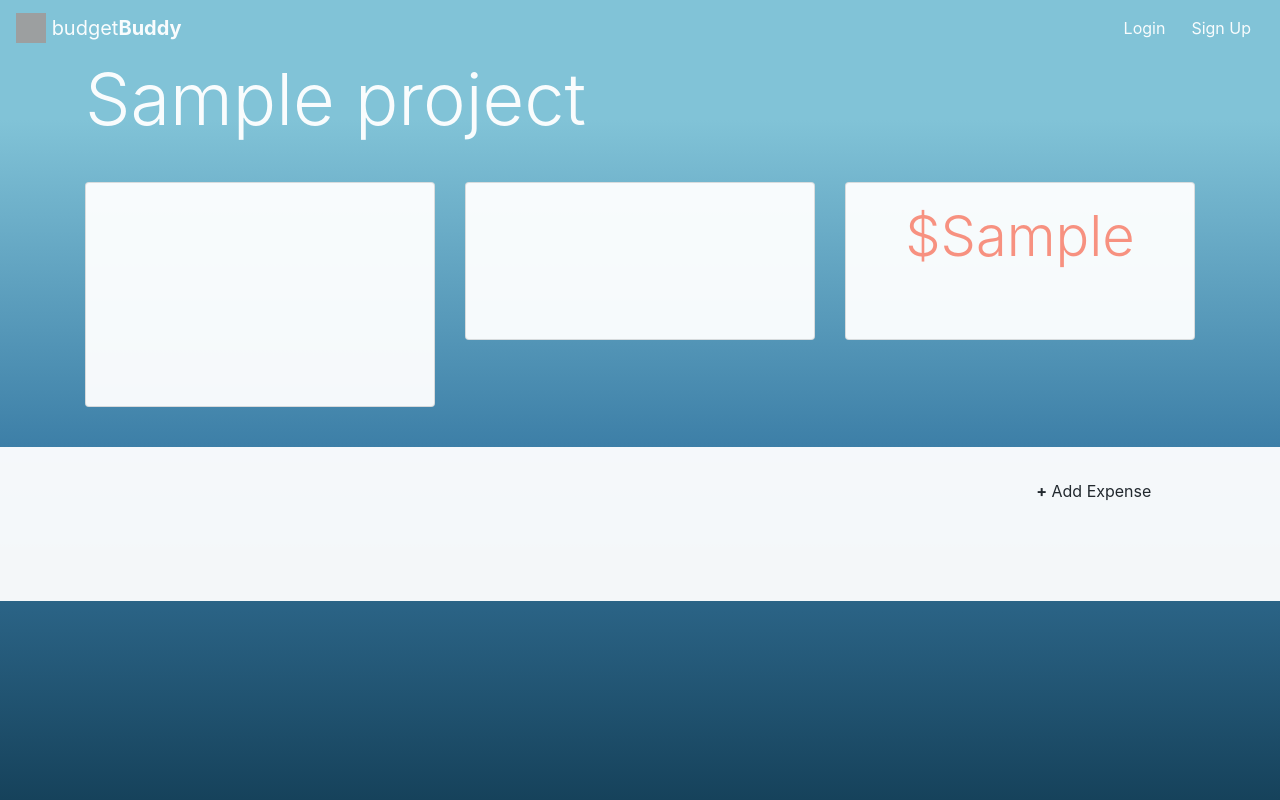
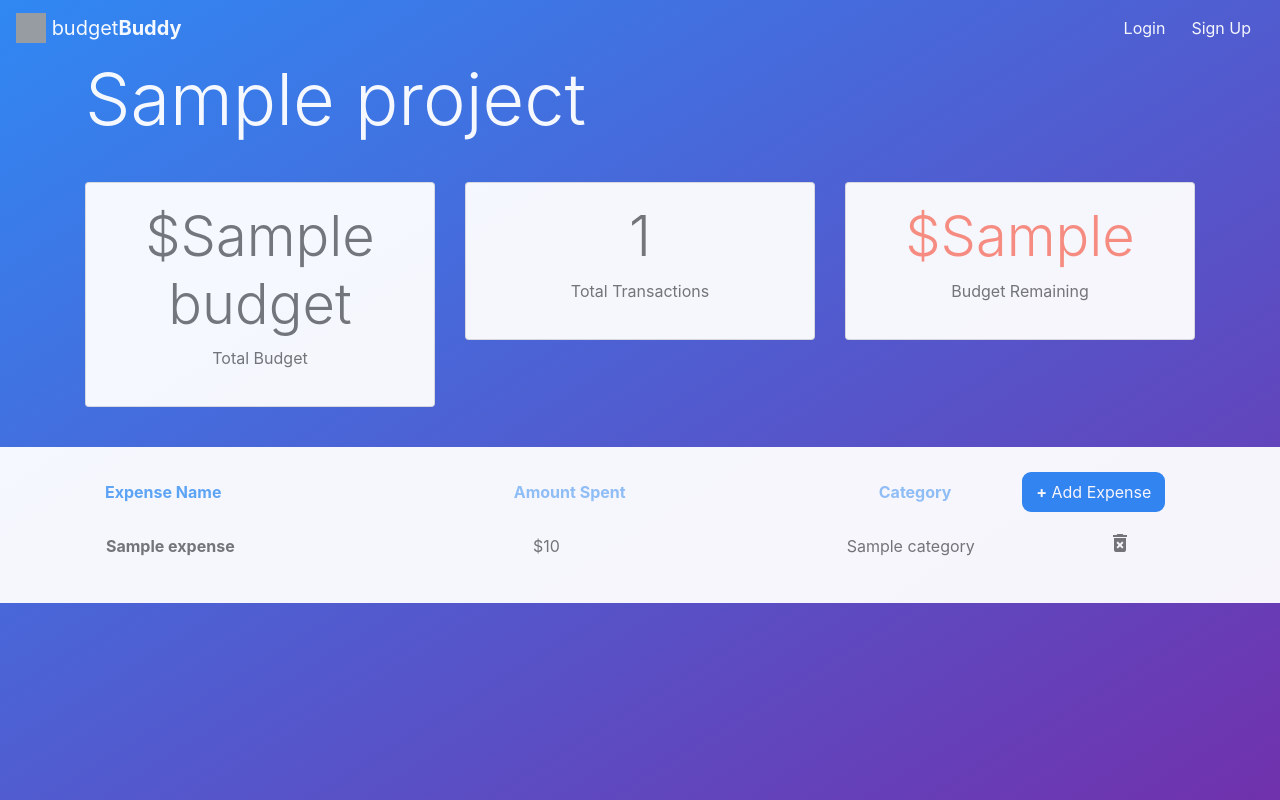
Before and after one commit to n-badillo/SoftwareTestingProject, a Django app: template budgetproject/budgetproject/budget/templates/budget/project-detail.html in a window 1280 px wide. Run offline with Django 3.2, Linux system fonts and the light colour scheme; the template is opened without the code that fills it: most values are stand-ins (such as "Sample title", 1, 10 or a date in 2020); some libraries are stand-ins or nearby versions; grey boxes are pictures that could not be loaded.

Commit message:
Update styles.css

```diff
--- a/budgetproject/budgetproject/budget/static/css/styles.css
+++ b/budgetproject/budgetproject/budget/static/css/styles.css
@@ -1,91 +1,119 @@
-@import url('https://fonts.googleapis.com/css?family=Montserrat');
-
-
 /*  General CSS for Body*/
 .box{
-    background: linear-gradient(180deg, #81C3D7 15%, #3A7CA5, #16425B);
+    background: linear-gradient(to top left, #7031AC 0%, #3088F3 100%);
     color: white;
     opacity: 0.95;
     background-attachment: fixed;
-}
-
-.bg-blue{
-    background: #2F6690;
-    color: #D9DCD6;
-}
-
-.bg-w{
-    background: #D9DCD6;
 }
 
 .rounded{
     border-radius: 7px;
 }
 
-/* Project List (no projects) */
-.noproject-wrapper{
-    margin-top: 20px;
-    margin-bottom: 20px;
-    padding: 50px 0px;
-    border: 6px solid #9e9e9e;
-    border-style: dashed;
-}
-
-.noproject-wrapper h3{
-    padding: 10px;
-    margin-bottom: 50px;
-}
-
-/* Project Detail Statistics */
-
-.section-stats h1{
-    font-size: 4vw;
-    margin: 15px 0px;
-}
-
-@media(max-width: 992px){
-    .section-stats h1{
-        font-size: calc(16px + 6vw);
-    }
+ul{
+    padding: 0;
+    list-style: none;
 }
 
 
-/* Project Add View */
-form ul li.category{
-    display: inline-block;
-    background-color: white;
-    padding: 5px 10px;
-    margin-right: 5px;
+/***** TEXT COLORS *****/
+.txt-dark{
+    color: #343434;
 }
 
-.btnRemove:hover {
-    cursor: pointer;
+.txt-body{
+    color: #767676;
+}
+
+.txt-h1{
+    color: #60A8F7;
+}
+
+.txt-h2{
+    color: #93C3F8;
+}
+
+/***** BUTTON STYLES *****/
+.btn-outline-blue{
+    border-width: 2px;
+    border-color: #3088F3;
+    border-style: solid;
+    border-radius: 9px;
+    color: #3088F3;
+    font-weight: none;
+}
+
+.btn-outline-blue:hover{
+color: white;
+background: #3088F3;
 }
 
 
-/* Project Detail Statistics */
-.section-expenses Button{
-    padding: 0px 40px;
-    font-weight: bold;
-    text-shadow: 0px 3px 4px rgba(0,0,0,.25);
-    background-color: #6FCF97;
+.btn-b{
+    background: #3088F3;
+    border-style: solid;
+    border-width: 2px;
+    border-color: #3088F3;
+    border-radius: 9px;
+    color: white;
+    font-weight: none;
 }
 
-.section-expenses .expense{
-    font-size: 16px;
-    border-radius: 0;
-    margin: 0;
+.btn-b:hover{
+background: rgb(39, 118, 214);
+border-color: rgb(39, 118, 214);
+color: white;
 }
 
-.section-expenses .expense .category{
-    font-size: 13px;
 
+.btn-outline-purple{
+    border-width: 2px;
+    border-color: #7031AC;
+    border-style: solid;
+    border-radius: 9px;
+    color: #7031AC;
+    font-weight: none;
 }
 
-.section-expenses li:nth-child(even) .expense{
-    background-color: #F2F2F2;
+.btn-outline-purple:hover{
+color: white;
+background: #7031AC;
 }
 
-.section-expenses .close-icon:hover {
-    cursor: pointer;
-}
+/***** SCRIPTS FOR ICONS *****/
+@font-face {
+    font-family: 'Material Icons';
+    font-style: normal;
+    font-weight: 400;
+    src: url(https://example.com/MaterialIcons-Regular.eot); /* For IE6-8 */
+    src: local('Material Icons'),
+      local('MaterialIcons-Regular'),
+      url(https://example.com/MaterialIcons-Regular.woff2) format('woff2'),
+      url(https://example.com/MaterialIcons-Regular.woff) format('woff'),
+      url(https://example.com/MaterialIcons-Regular.ttf) format('truetype');
+  }
+
+  .material-icons {
+    font-family: 'Material Icons';
+    font-weight: normal;
+    font-style: normal;
+    font-size: 24px;  /* Preferred icon size */
+    display: inline-block;
+    line-height: 1;
+    text-transform: none;
+    letter-spacing: normal;
+    word-wrap: normal;
+    white-space: nowrap;
+    direction: ltr;
+
+    /* Support for all WebKit browsers. */
+    -webkit-font-smoothing: antialiased;
+    /* Support for Safari and Chrome. */
+    text-rendering: optimizeLegibility;
+
+    /* Support for Firefox. */
+    -moz-osx-font-smoothing: grayscale;
+
+    /* Support for IE. */
+    font-feature-settings: 'liga';
+  }
```
